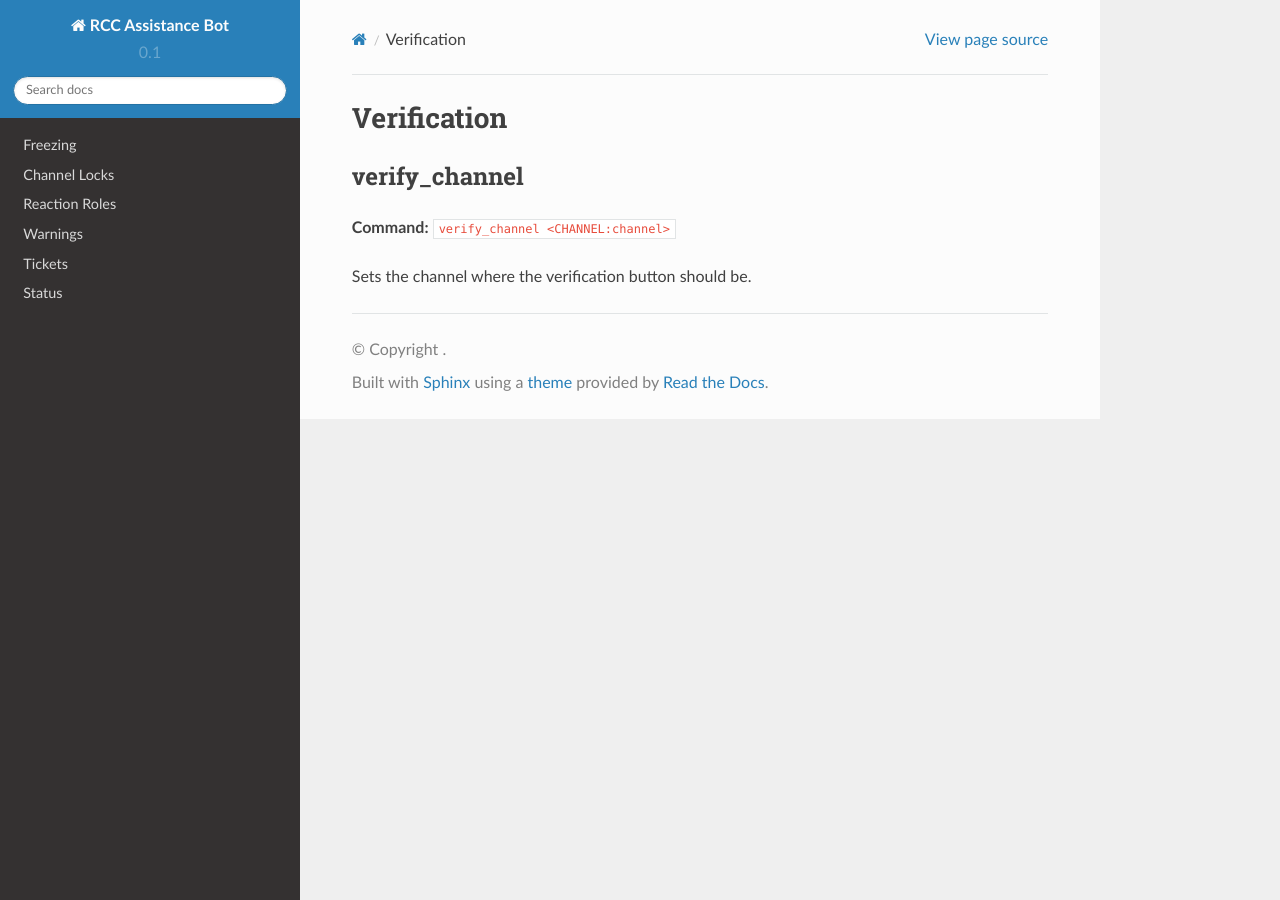
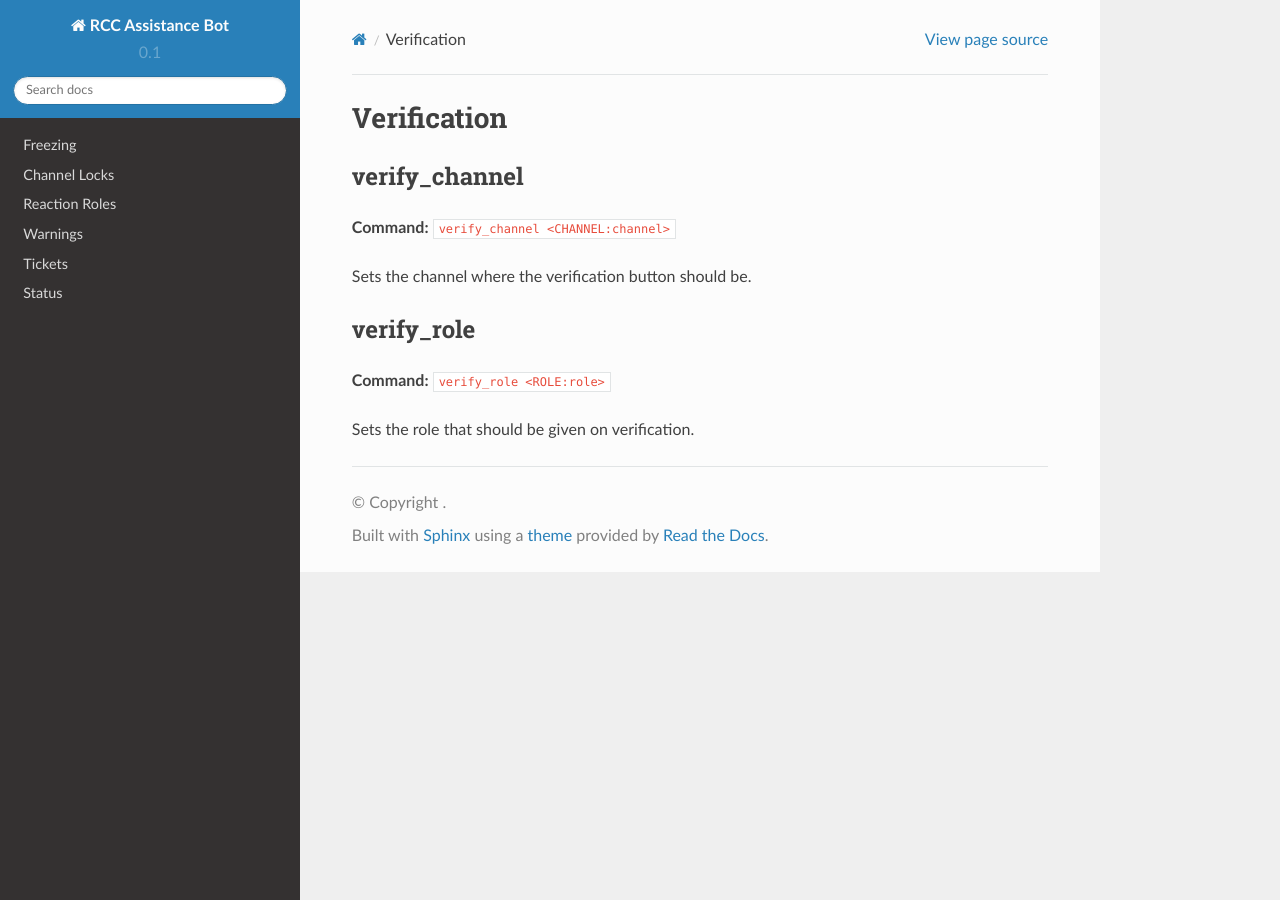
Before and after one commit to railchallengecrew/rcc-assistance-docs, a Sphinx documentation site: the page built from docs/source/verification.rst, in a window 1280 px wide. Built offline with Sphinx 7.4.7 and the Read the Docs theme 2.0.0, drawn with Linux system fonts in a browser that asks for light colours; pages that are not in the unit, such as notebooks, are missing from menus.

Commit message:
Add verify_role command

```diff
--- a/docs/source/verification.rst
+++ b/docs/source/verification.rst
@@ -8,3 +8,11 @@ verify_channel
 ``verify_channel <CHANNEL:channel>``
 
 Sets the channel where the verification button should be.
+
+verify_role
+--------------------
+
+**Command:**
+``verify_role <ROLE:role>``
+
+Sets the role that should be given on verification.
```
